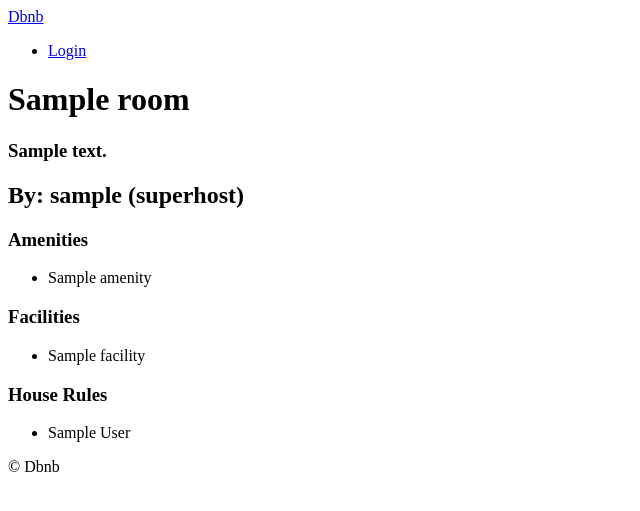
After one commit to parkjongeum/airbnb-clone, a Django app: page /rooms/1 in a window 1280 px wide. The commit adds this page. Shown: the top 511 px of the page, without its empty margins (0-640 px from the left). Run offline with Django 3.2, Linux system fonts and the light colour scheme; tables that the repository leaves empty hold one stand-in row (values such as "Sample post").

Commit message:
#12 DetailVew

```diff
--- a/config/settings.py
+++ b/config/settings.py
@@ -22,9 +22,9 @@ BASE_DIR = os.path.dirname(os.path.dirname(os.path.abspath(__file__)))
 SECRET_KEY = 't+u+nrc^d^ycwk4ak%+v_v!3z3vk@z5fkr*arb@2!bz)1pk5*u'
 
 # SECURITY WARNING: don't run with debug turned on in production!
-DEBUG = True
+DEBUG = False
 
-ALLOWED_HOSTS = []
+ALLOWED_HOSTS = '*'
 
 # Application definition
 
--- a/config/urls.py
+++ b/config/urls.py
@@ -20,6 +20,7 @@ from django.conf.urls.static import static
 
 urlpatterns = [
     path('', include('core.urls', namespace='core')),
+    path('rooms/', include('rooms.urls', namespace='rooms')),
     path('admin/', admin.site.urls)
 ]
 
--- a/core/urls.py
+++ b/core/urls.py
@@ -3,4 +3,4 @@ from rooms import views as room_views
 
 app_name = 'core'
 
-urlpatterns = [path('', room_views.all_rooms, name='home')]
+urlpatterns = [path('', room_views.HomeView.as_view(), name='home')]
--- a/rooms/models.py
+++ b/rooms/models.py
@@ -1,4 +1,5 @@
 from django.db import models
+from django.urls import reverse
 from django_countries.fields import CountryField
 from core import models as core_models
 
@@ -92,6 +93,9 @@ class Room(core_models.TimeStampedModel):
         self.city = str.capitalize(self.city)
         super().save(*args, **kwargs)
 
+    def get_absolute_url(self):
+        return reverse('rooms:detail', kwargs={'pk': self.pk})
+
     def total_rating(self):
         all_reviews = self.reviews.all()
         all_ratings = 0
--- /dev/null
+++ b/rooms/urls.py
@@ -0,0 +1,6 @@
+from django.urls import path
+from . import views
+
+app_name = 'rooms'
+
+urlpatterns = [path('<int:pk>', views.room_detail, name='detail')]
--- a/rooms/views.py
+++ b/rooms/views.py
@@ -1,7 +1,21 @@
+from django.views.generic import ListView
+from django.http import Http404
 from django.shortcuts import render
 from . import models
 
 
-def all_rooms(request):
-    all_rooms = models.Room.objects.all()
-    return render(request, 'rooms/home.html', context={'rooms': all_rooms})
+class HomeView(ListView):
+    """ HomeView Definition """
+    model = models.Room
+    paginate_by = 10
+    paginate_orphans = 5
+    ordering = 'created'
+    context_object_name = 'rooms'
+
+
+def room_detail(request, pk):
+    try:
+        room = models.Room.objects.get(pk=pk)
+        return render(request, 'rooms/detail.html', {'room': room})
+    except models.Room.DoesNotExist:
+        raise Http404()
--- a/templates/partials/header.html
+++ b/templates/partials/header.html
@@ -1,5 +1,5 @@
 <header>
-  <a href="/">Dbnb</a>
+  <a href="{% url 'core:home' %}">Dbnb</a>
   <ul>
     <li><a href="#">Login</a></li>
   </ul>
--- /dev/null
+++ b/templates/rooms/detail.html
@@ -0,0 +1,37 @@
+{% extends 'base.html' %}
+
+{% block pagename %}
+  Home
+{% endblock pagename %}
+
+{% block content %}
+  <div>
+    <h1>{{room.name}}</h1>
+    <h3>{{room.description}}</h3>
+  </div>
+  <div>
+    <h2>By: {{room.host.username}}
+      {% if room.host.superhost %}
+        (superhost)
+      {% endif %}
+    </h2>
+    <h3>Amenities</h3>
+    <ul>
+    {% for a in room.amenities.all %}
+      <li>{{a}}</li>
+    {% endfor %}
+    </ul>
+    <h3>Facilities</h3>
+    <ul>
+    {% for a in room.facilities.all %}
+      <li>{{a}}</li>
+    {% endfor %}
+    </ul>
+    <h3>House Rules</h3>
+    <ul>
+    {% for a in room.house_rules.all %}
+      <li>{{a}}</li>
+    {% endfor %}
+    </ul>
+  </div>
+{% endblock content %}
```
Also changed, not shown: templates/404.html (added, +8 -0 lines), templates/rooms/home.html (deleted, +0 -11 lines), templates/rooms/room_list.html (added, +33 -0 lines).
